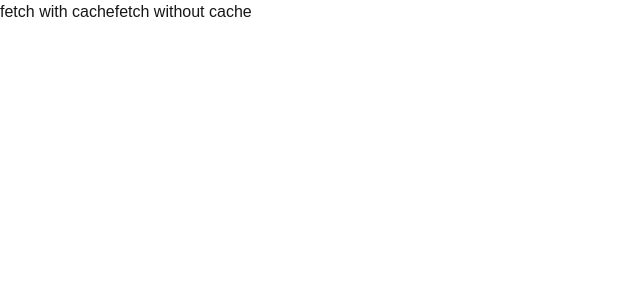
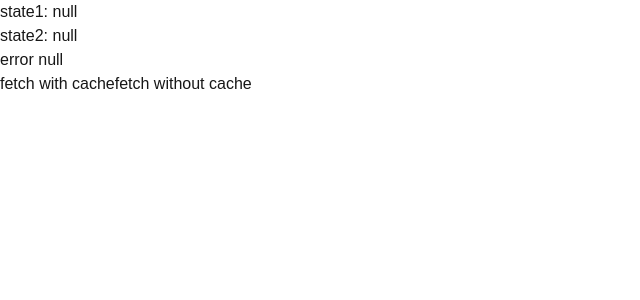
Before and after one commit to k-boiko/nextjs-boilerplate-2, a Next.js app: page / in a window 1280 px wide. Shown: the top 300 px of the page, without its empty margins (0-640 px from the left). Built offline with nearby package versions, Linux system fonts and the light colour scheme.

Commit message:
more visual response

```diff
--- a/app/page.tsx
+++ b/app/page.tsx
@@ -1,4 +1,7 @@
 'use client';
+
+import {useState} from 'react';
+
 function fetchWithCache(url: string) {
         return fetch(url, {
             credentials: 'include',
@@ -30,10 +33,18 @@ function fetchWithoutCache(url: string) {
 const apiUrl = 'https://nonexisting.vesnasoft.org/test';
 
 export default function Home() {
+  const [state1, setState1] = useState(null);
+  const [state2, setState2] = useState(null);
+  const [error, setError] = useState(null);
   return (
     <div>
-        <button onClick={() => fetchWithCache(apiUrl).then(console.log)}>fetch with cache</button>
-        <button onClick={() => fetchWithoutCache(apiUrl).then(console.log)}>fetch without cache</button>
+      <p>state1: {JSON.stringify(state1)}</p>
+      <p>state2: {JSON.stringify(state2)}</p>
+      <p>error {JSON.stringify(error)}</p>
+      <p>
+        <button onClick={() => fetchWithCache(apiUrl).then((data) => setState1(data)).catch((e) => setError(e))}>fetch with cache</button>
+        <button onClick={() => fetchWithoutCache(apiUrl).then((data) => setState2(data)).catch(e => setError(e))}>fetch without cache</button>
+      </p>
     </div>
   );
 }
```
